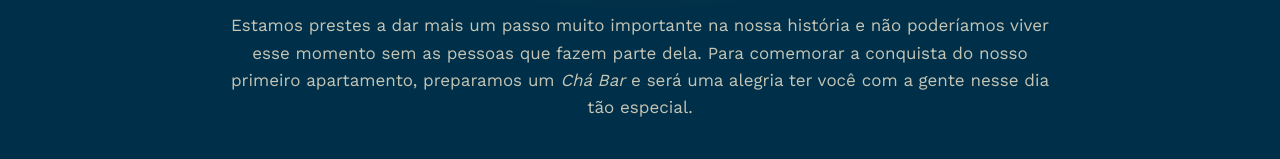
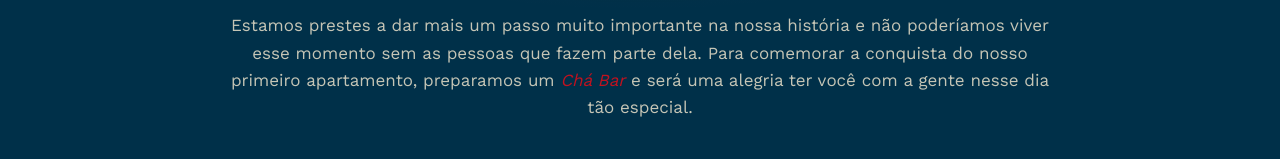
Before and after one commit to maathsousa/cha-de-panela, a Next.js app: page / in a window 1280 px wide. Shown: the part 234-393 px from the top of the page. Built offline with nearby package versions, Linux system fonts and the light colour scheme; no server answers.

Commit message:
Update globals.css

```diff
--- a/app/globals.css
+++ b/app/globals.css
@@ -111,7 +111,7 @@ button {
   color: var(--latao);
 }
 
-.em {
+em {
   font-style: italic;
   color: var(--latao);
 }
```
